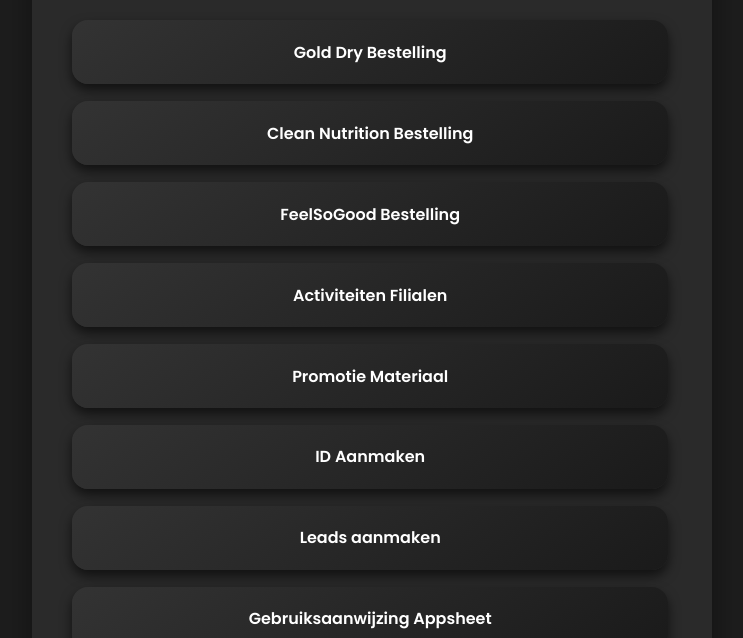
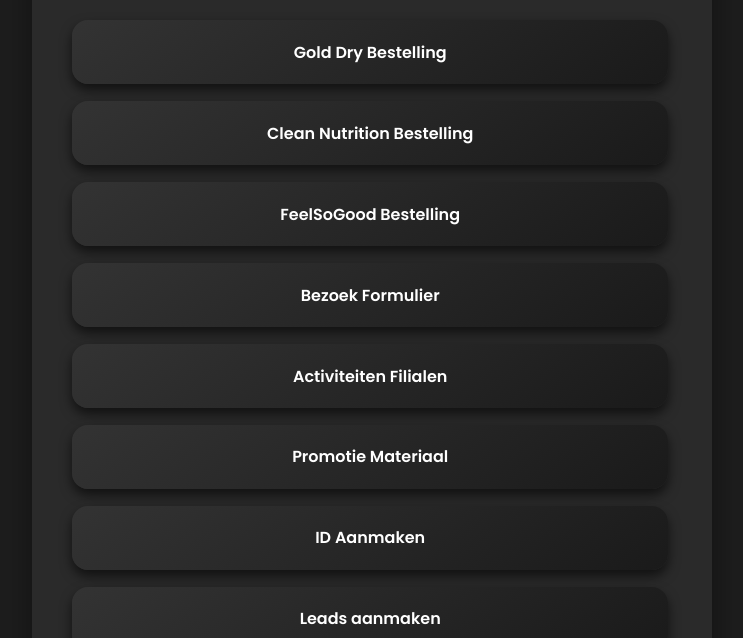
Before and after one commit to Krijnvl/Goldportaal, a plain HTML site: page index.html in a window 1280 px wide. Shown: the part 161-799 px from the top of the page, without its empty margins (268-1011 px from the left). Drawn offline with Linux system fonts and the light colour scheme.

Commit message:
Update index.html

```diff
--- a/index.html
+++ b/index.html
@@ -95,6 +95,7 @@
     <a class="button" href="https://golddry.netlify.app/" target="_blank">Gold Dry Bestelling</a>
     <a class="button" href="https://bincinternational.fillout.com/cnsupplementsbestellingen" target="_blank">Clean Nutrition Bestelling</a>
     <a class="button" href="https://bincinternational.fillout.com/feelsogood-bestellingen" target="_blank">FeelSoGood Bestelling</a>
+    <a class="button" href="https://glowing-rugelach-b32978.netlify.app" target="_blank">Bezoek Formulier</a>
     <a class="button" href="https://activiteitenform.netlify.app/" target="_blank">Activiteiten Filialen</a>
     <a class="button" href="https://bincinternational.fillout.com/promotiemateriaal" target="_blank">Promotie Materiaal</a>
     <a class="button" href="https://charming-maamoul-8622c7.netlify.app/" target="_blank">ID Aanmaken</a>
```
